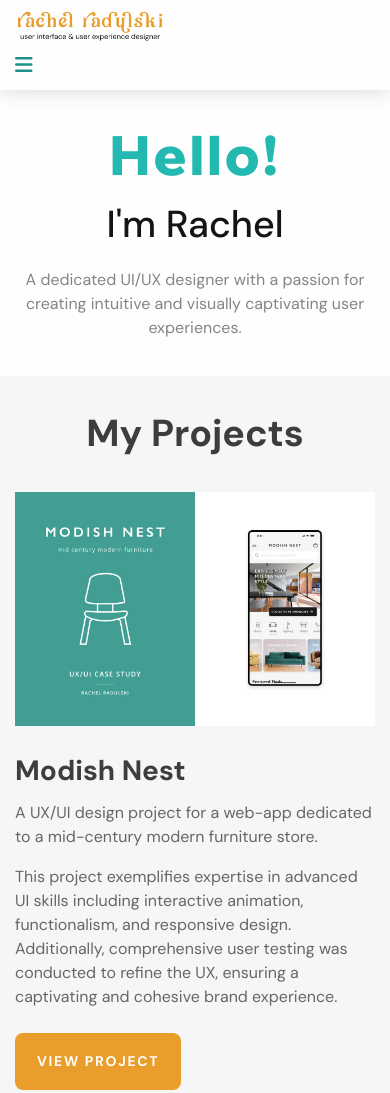
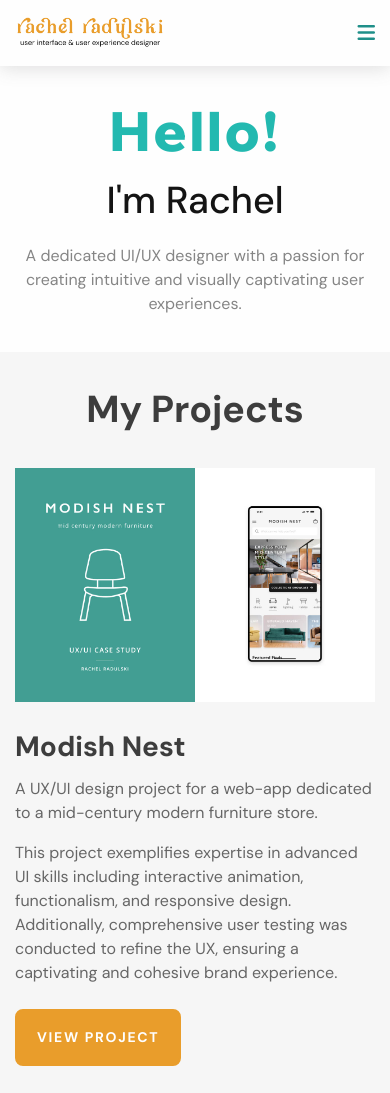
Before and after one commit to rach-rad/Portfolio-Site-Rachel-Radulski, a plain HTML site: page index.html in a window 390 px wide. Shown: the top 1093 px of the page. Drawn offline with nearby package versions, Linux system fonts and the light colour scheme.

Commit message:
fixes hamburger menu on mobile vp

```diff
--- a/css/style.css
+++ b/css/style.css
@@ -205,7 +205,7 @@ a:hover, a:focus {
  /* Header & Nav section */
  header {
     background-color: #fefefe;
-    padding: 10px 0; /* Adds a 10px inner spacing, with none L and R */
+    padding: 16px 0 10px 0; /* Adds a 10px inner spacing, with none L and R */
     margin: 0 auto; /* No spacing to top and bottom and auto spacing to left and right */
 	box-shadow: 0 2px 18px rgba(89, 88, 89, 0.2); /* adds drop shadow */
     position: fixed; /* adds scroll */
@@ -218,6 +218,8 @@ nav {
     width: 100%;
 }
 */
+
+nav { width: auto; float: right; }
 
 .logo {
     max-width: 150px;
@@ -238,6 +240,7 @@ nav > ul {                                        /* removing bullet points in u
 }
 
 .navtoggle li .icon {                      /*positions hamburger menu icon and makes icon larger */
+    position: absolute;
     right: 0;
     top: 2px;
     font-size: 20px;
@@ -307,7 +310,7 @@ footer{
 
 /* Main section */
 main {
-    padding-top: 88px;
+    padding-top: 64px;
     background-color:#f6f6f6;
   }
 
--- a/index.html
+++ b/index.html
@@ -149,7 +149,7 @@
                         <p> <!-- open paragraph: project four animation intro -->
                             Animation of an SVG lanscape.
                         </p> <!-- end paragraph: project animation intro -->
-                        <p> This project showcases multiple CSS animation using keyframes.</p>
+                        <p> This project showcases multiple animations through keyframes.</p>
                     </div> <!-- end second column: for text -->
                 </div> <!-- end row that holds (2) columns for project four: animaiton-->
                 <!-- end project four: animation-->
```
